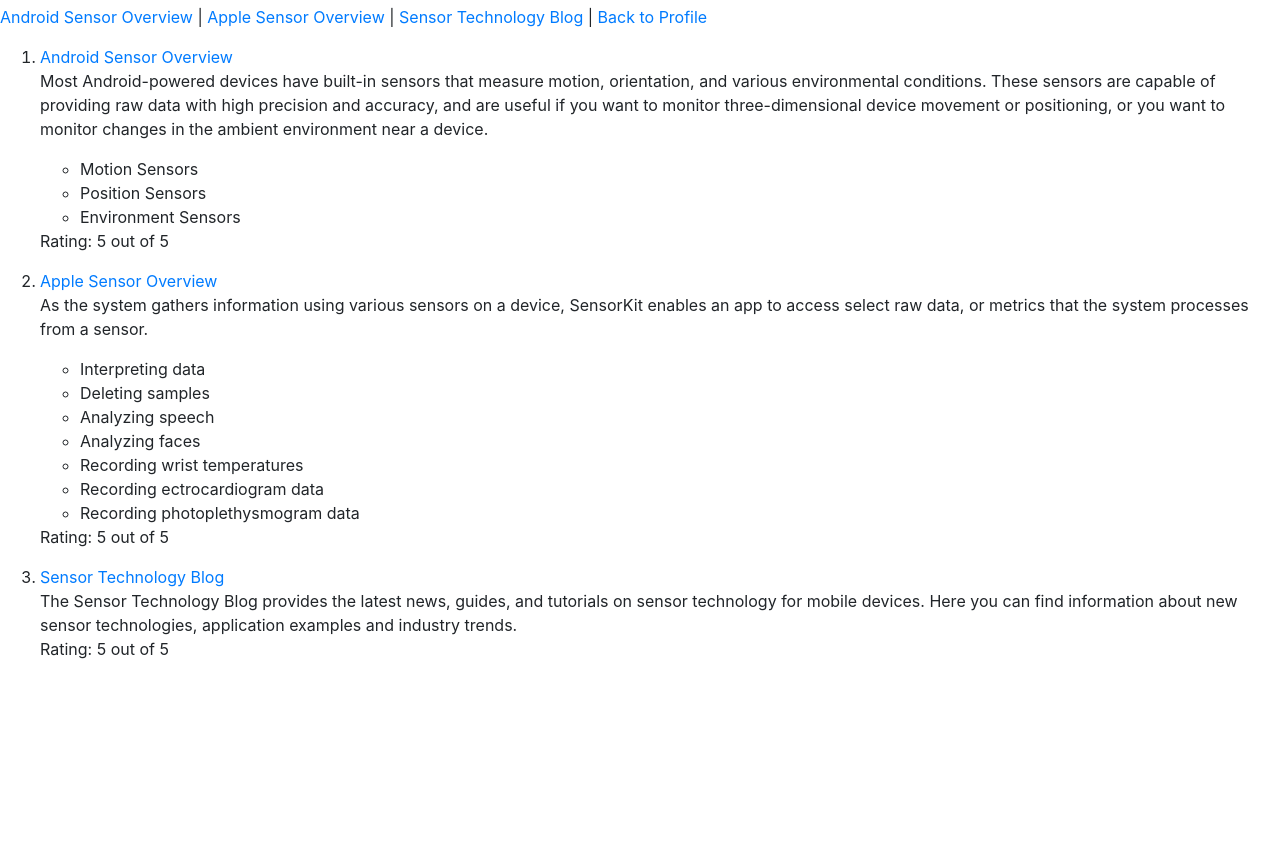
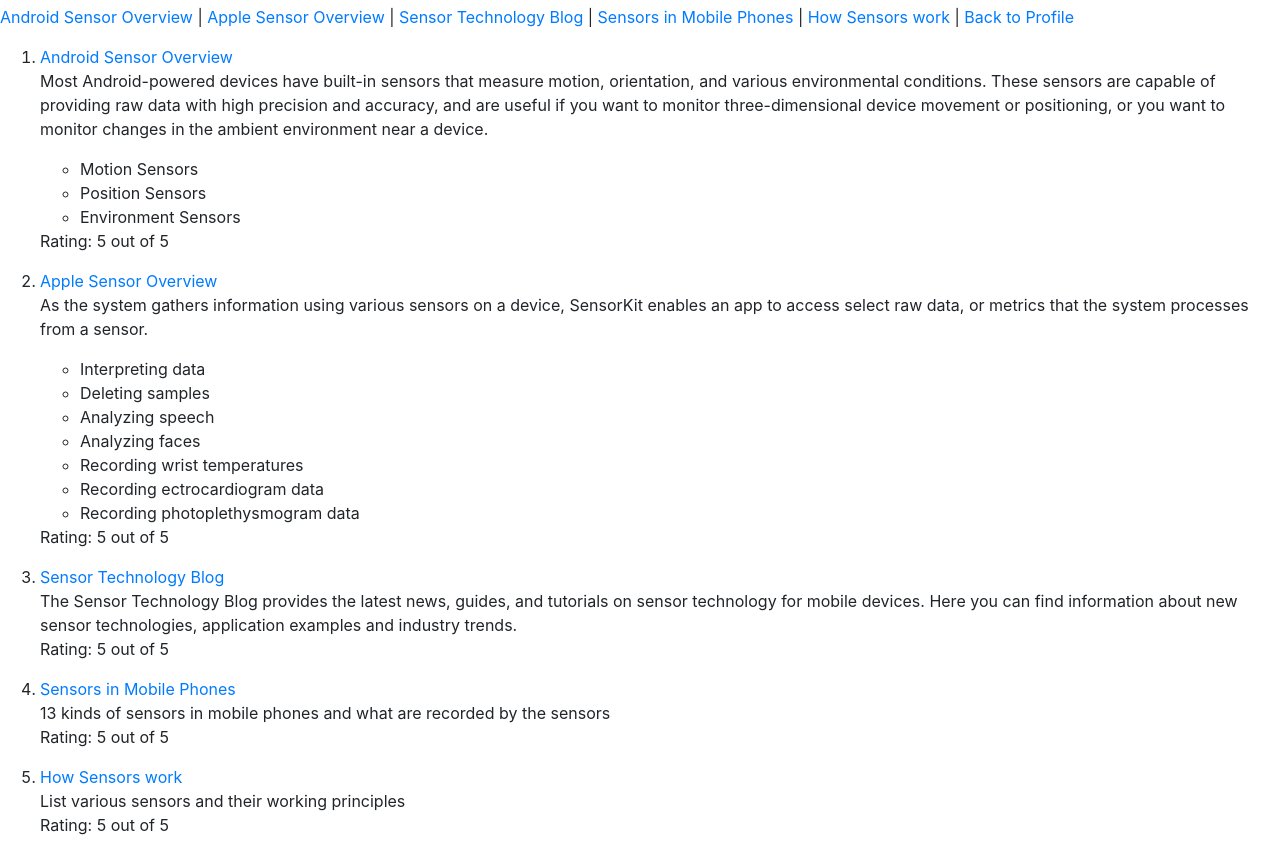
Before and after one commit to WendyChen2022/resources, a plain HTML site: page html/sensor_review.html in a window 1280 px wide. Shown: the part 51-904 px from the top of the page. Before the commit the page ends 800 px from the top, so only its background shows below. Drawn offline with nearby package versions, Linux system fonts and the light colour scheme.

Commit message:
5 resourses

```diff
--- a/html/sensor_review.html
+++ b/html/sensor_review.html
@@ -18,7 +18,9 @@
 <p class="foo">
 <a href="#a">Android Sensor Overview</a> |
 <a href="#b">Apple Sensor Overview</a> |
-<a href="#b">Sensor Technology Blog</a> |
+<a href="#c">Sensor Technology Blog</a> |
+<a href="#d">Sensors in Mobile Phones</a> |
+<a href="#e">How Sensors work</a> |
 <a href="../index.html">Back to Profile</a>
 </p>
 
@@ -66,7 +68,26 @@ Rating: 5 out of 5
 
     </p>
 
-    </li>
+</li>
+<li>
+    <p id="d">
+    <a href="https://www.utmel.com/blog/categories/sensors/13-kinds-of-sensors-in-mobile-phones-and-what-are-recorded-by-the-sensors">Sensors in Mobile Phones</a><br />
+    13 kinds of sensors in mobile phones and what are recorded by the sensors<br>
+    Rating: 5 out of 5
+
+    </p>
+
+</li>
+<li>
+    <p id="e">
+    <a href="https://medium.com/jay-tillu/mobile-sensors-the-components-that-make-our-smartphones-smarter-4174a7a2bfc3">How Sensors work</a><br />
+    List various sensors and their working principles<br>
+    Rating: 5 out of 5
+
+    </p>
+
+</li>
+
 
 </ol>
 
```
